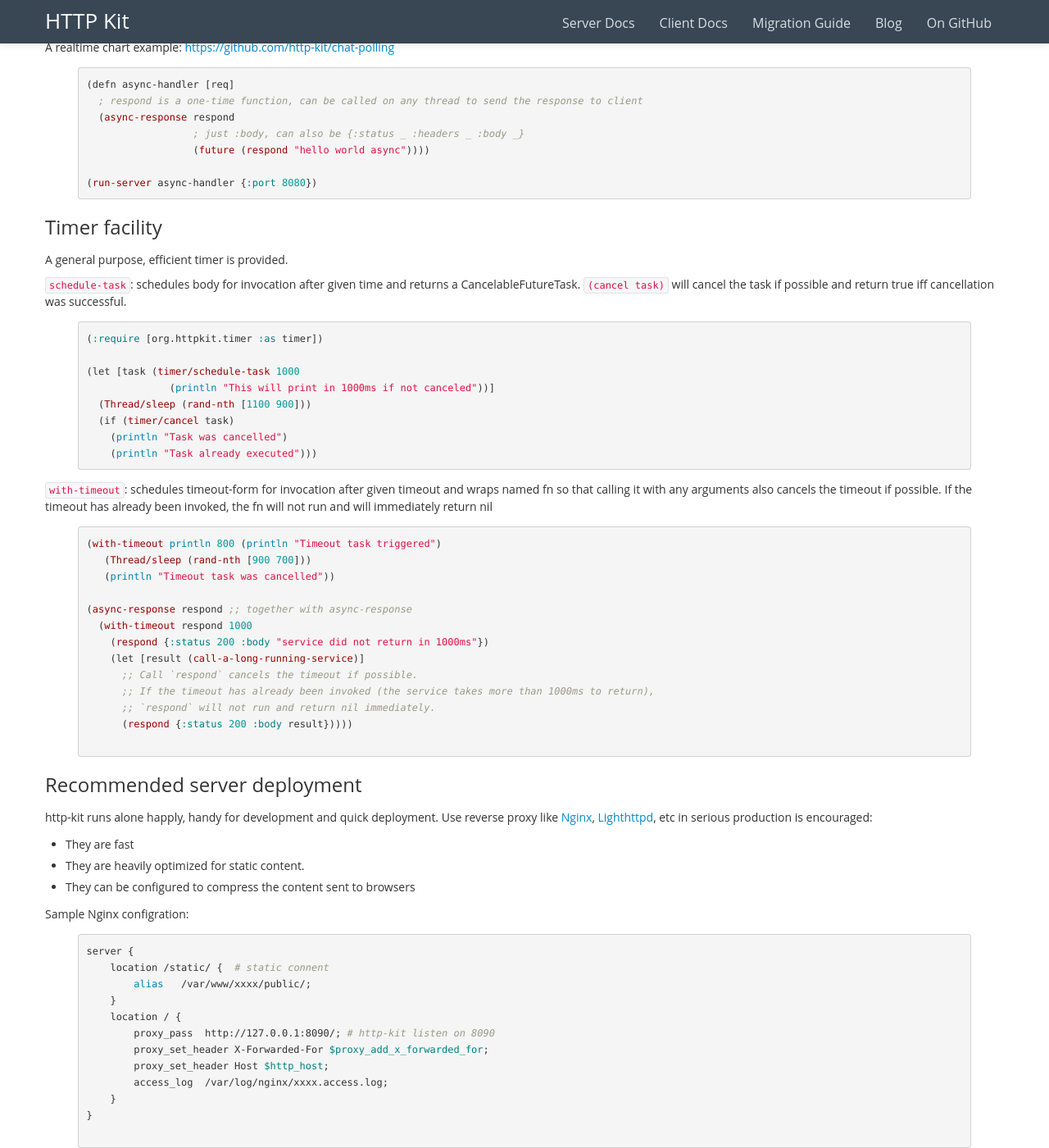
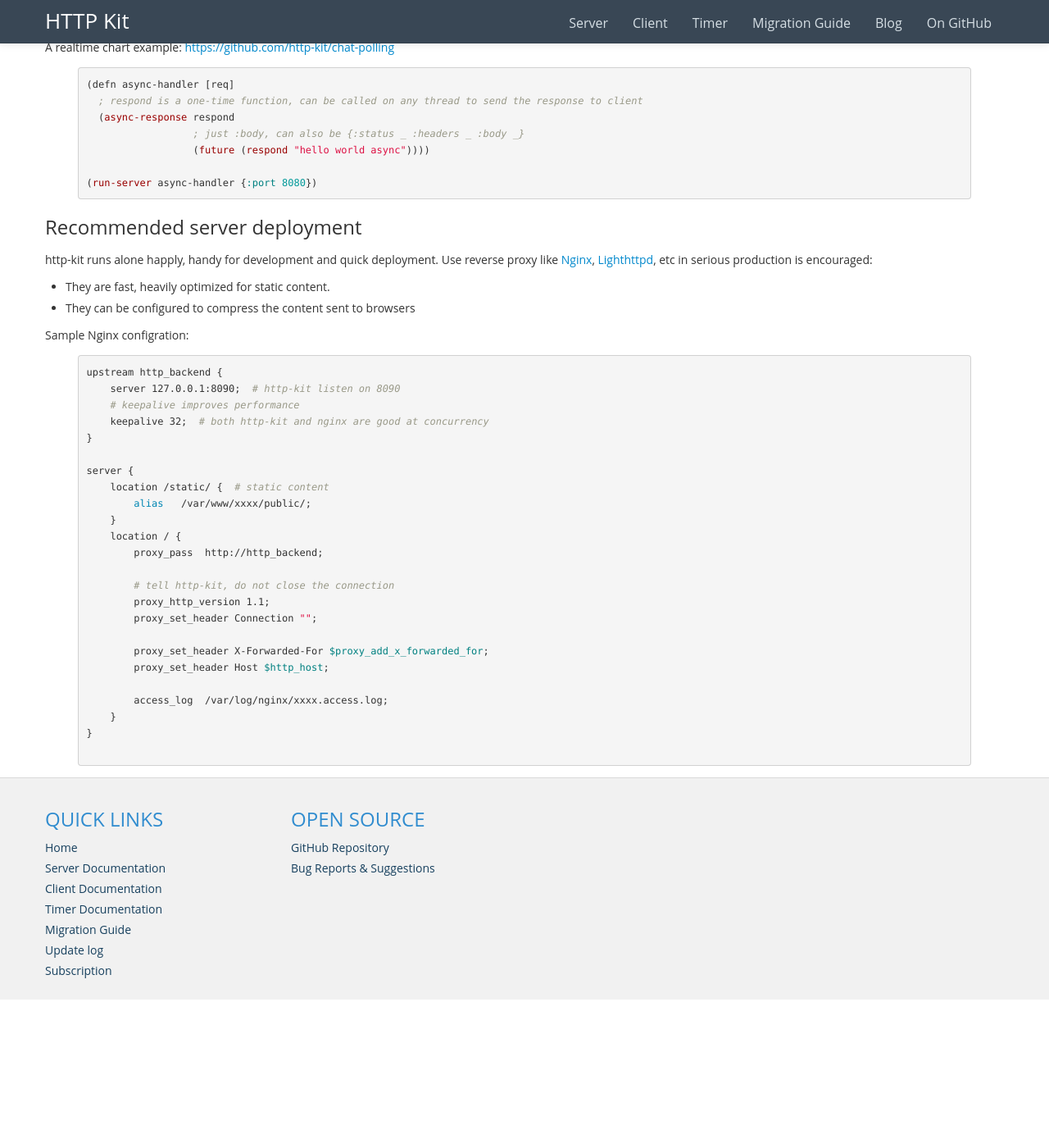
Before and after one commit to http-kit/http-kit.github.com, a Jekyll site: the page built from server.html, in a window 1280 px wide and 1400 px high, scrolled down 1235 px. Shown: the whole window at 82% size. Built offline with Jekyll 4.4.1, drawn with Linux system fonts in a browser that asks for light colours; nearby versions of some CDN libraries; library files that are not in the unit come from our copies; after the commit the page ends 2454 px from its top, so only the background shows below that.

Commit message:
split timer to a seperate page

```diff
--- a/_layouts/bounce.html
+++ b/_layouts/bounce.html
@@ -18,8 +18,8 @@
     <link href="/css/style.css" rel="stylesheet">
     <link rel="alternate" type="application/atom+xml" title="http-kit Blog" href="atom.xml">
     <!--[if lt IE 9]>
-        <script src="http://html5shim.googlecode.com/svn/trunk/html5.js"></scrip>
-        <![endif]-->
+      <script src="http://html5shim.googlecode.com/svn/trunk/html5.js"></scrip>
+    <![endif]-->
     <link rel="shortcut icon" href="img/ico/favicon.ico">
     <link rel="apple-touch-icon-precomposed" sizes="144x144" href="img/ico/favicon.ico">
     <link rel="apple-touch-icon-precomposed" sizes="114x114" href="img/ico/favicon.ico">
@@ -40,8 +40,9 @@
           <a class="brand" href="index.html">HTTP Kit</a>
           <div class="nav-collapse collapse">
             <ul class="nav pull-right">
-              <li><a href="server.html">Server Docs</a></li>
-              <li><a href="client.html">Client Docs</a></li>
+              <li><a href="server.html">Server</a></li>
+              <li><a href="client.html">Client</a></li>
+              <li><a href="timer.html">Timer</a></li>
               <li><a href="migration.html">Migration Guide</a></li>
               <li><a href="blog.html">Blog</a></li>
               <li><a href="https://github.com/http-kit/http-kit">On GitHub</a></li>
@@ -50,9 +51,7 @@
         </div>
       </div>
     </div>
-
     {{content}}
-
     <div id="footer">
       <div class="container">
         <div class="row">
@@ -62,6 +61,7 @@
               <li><a href="index.html">Home</a></li>
               <li><a href="server.html">Server Documentation</a></li>
               <li><a href="client.html">Client Documentation</a></li>
+              <li><a href="timer.html">Timer Documentation</a></li>
               <li><a href="migration.html">Migration Guide</a></li>
               <li><a href="https://github.com/http-kit/http-kit/blob/master/history.md">Update log</a></li>
               <li><a href="atom.xml">Subscription</a></li>
--- a/index.html
+++ b/index.html
@@ -74,8 +74,7 @@ title: Home
           <p>
             It's not only fast,
             but <a href="600k-concurrent-connection-http-kit.html">efficient</a>!
-            Each connection uses only a few kB of memory. Handles ~10k
-            high-traffic concurrent clients with a ~128MB heap.
+            Each connection costs nothing but a few kB of memory.
           </p>
         </div>
     </div>
--- a/server.html
+++ b/server.html
@@ -78,65 +78,36 @@ title: HTTP server
 (run-server async-handler {:port 8080})
 {% endhighlight %}
 
-  <h3 id="timer">Timer facility</h3>
-  <p>A general purpose, efficient timer is provided. </p>
-
-  <p>
-    <code>schedule-task</code>: schedules body for invocation after given time and returns a
-    CancelableFutureTask. <code>(cancel task)</code> will cancel the task if possible and
-    return true iff cancellation was successful.
-  </p>
-
-  {% highlight clojure %}
-(:require [org.httpkit.timer :as timer])
-
-(let [task (timer/schedule-task 1000
-              (println "This will print in 1000ms if not canceled"))]
-  (Thread/sleep (rand-nth [1100 900]))
-  (if (timer/cancel task)
-    (println "Task was cancelled")
-    (println "Task already executed"))){% endhighlight %}
-
-  <p>
-    <code>with-timeout</code>: schedules timeout-form for invocation after given timeout and wraps named
-    fn so that calling it with any arguments also cancels the timeout if possible.
-    If the timeout has already been invoked, the fn will not run and will
-    immediately return nil
-  </p>
-  {% highlight clojure %}
-(with-timeout println 800 (println "Timeout task triggered")
-   (Thread/sleep (rand-nth [900 700]))
-   (println "Timeout task was cancelled"))
-
-(async-response respond ;; together with async-response
-  (with-timeout respond 1000
-    (respond {:status 200 :body "service did not return in 1000ms"})
-    (let [result (call-a-long-running-service)]
-      ;; Call `respond` cancels the timeout if possible.
-      ;; If the timeout has already been invoked (the service takes more than 1000ms to return),
-      ;; `respond` will not run and return nil immediately.
-      (respond {:status 200 :body result}))))
-  {% endhighlight %}
-
   <h3>Recommended server deployment</h3>
   <p>http-kit runs alone happly, handy for development and quick deployment.
     Use reverse proxy like <a href="http://wiki.nginx.org/Main">Nginx</a>,
     <a href="http://www.lighttpd.net/">Lighthttpd</a>, etc in serious production is encouraged: </p>
   <ul>
-    <li>They are fast</li>
-    <li>They are heavily optimized for static content.</li>
+    <li>They are fast, heavily optimized for static content.</li>
     <li>They can be configured to compress the content sent to browsers</li>
   </ul>
   <p>Sample Nginx configration:</p>
   {% highlight sh %}
+upstream http_backend {
+    server 127.0.0.1:8090;  # http-kit listen on 8090
+    # keepalive improves performance
+    keepalive 32;  # both http-kit and nginx are good at concurrency
+}
+
 server {
-    location /static/ {  # static connent
+    location /static/ {  # static content
         alias   /var/www/xxxx/public/;
     }
     location / {
-        proxy_pass  http://127.0.0.1:8090/; # http-kit listen on 8090
+        proxy_pass  http://http_backend;
+
+        # tell http-kit, do not close the connection
+        proxy_http_version 1.1;
+        proxy_set_header Connection "";
+
         proxy_set_header X-Forwarded-For $proxy_add_x_forwarded_for;
         proxy_set_header Host $http_host;
+
         access_log  /var/log/nginx/xxxx.access.log;
     }
 }
```
Also changed, not shown: _posts/2013-02-05-http-kit-clean-small.md (+1 -1 lines), timer.html (added, +49 -0 lines), js/bootstrap.min.js (added).
